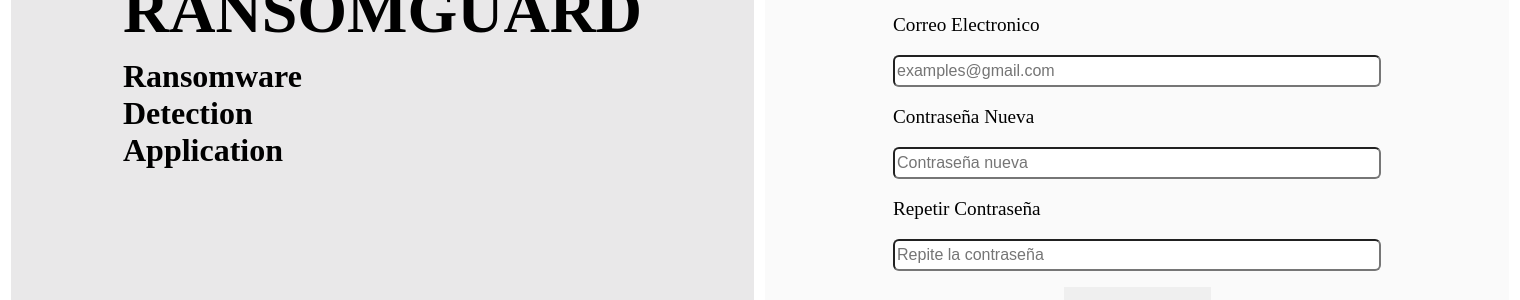
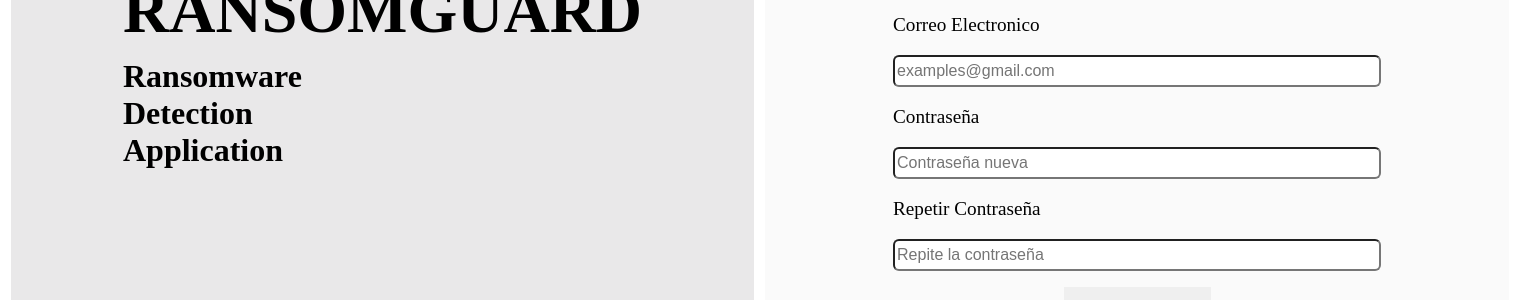
Before and after one commit to NoboruOshita/machinelearning, a Django app: page /sign_up/ in a window 1520 px wide. Shown: the part 331-631 px from the top of the page. Run offline with Django 4.2, Linux system fonts and the light colour scheme.

Commit message:
update 23/08/24

```diff
--- a/aplicacion_web_app/templates/signup.html
+++ b/aplicacion_web_app/templates/signup.html
@@ -24,7 +24,7 @@
                     <input type="text" name="username" id="username" placeholder="Nombre de usuario nuevo">
                     <p>Correo Electronico</p>
                     <input type="email" name="email" id="email" placeholder="examples@gmail.com">
-                    <p>Contraseña Nueva</p>
+                    <p>Contraseña</p>
                     <input type="password" name="password" id="password" placeholder="Contraseña nueva">
                     <p>Repetir Contraseña</p>
                     <input type="password" name="confpassword" placeholder="Repite la contraseña">
```
